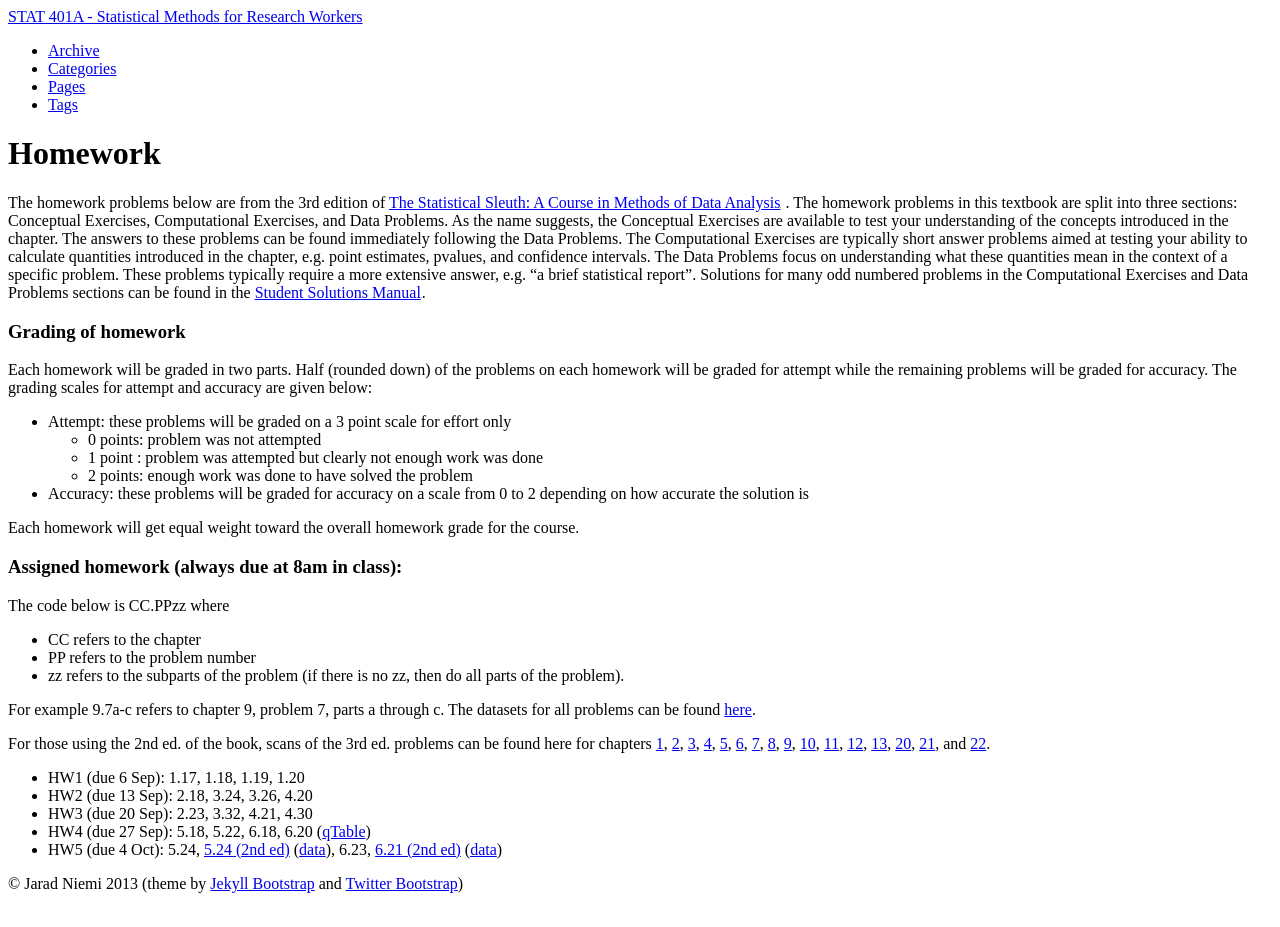
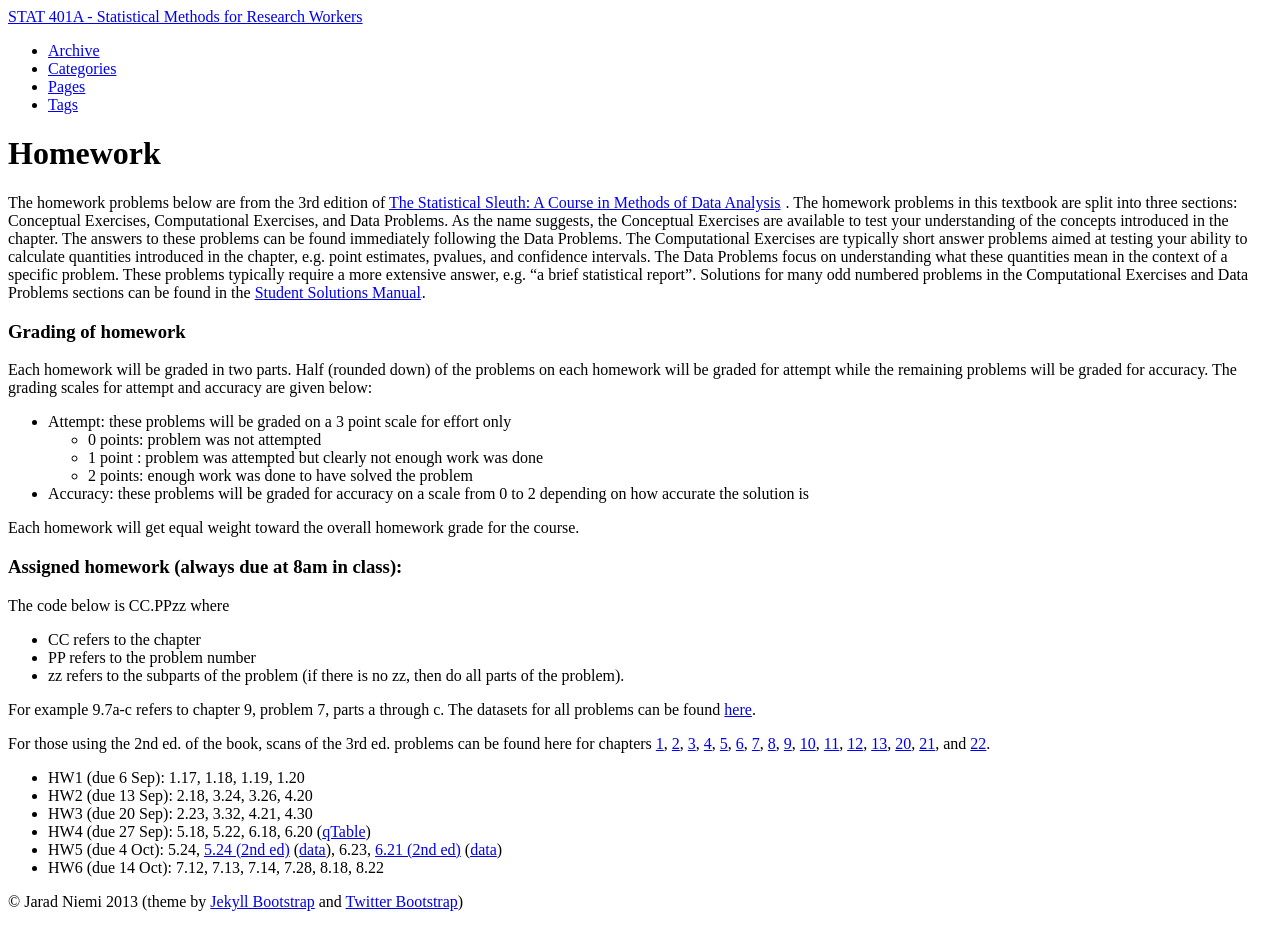
Before and after one commit to jarad/stat401A, a Jekyll site: the page built from homework.md, in a window 1280 px wide. Built offline with Jekyll 4.4.1, drawn with Linux system fonts in a browser that asks for light colours; grey boxes are pictures that could not be loaded.

Commit message:
added hw

```diff
--- a/homework.md
+++ b/homework.md
@@ -60,6 +60,7 @@ For those using the 2nd ed. of the book, scans of the 3rd ed. problems can be fo
 - HW3 (due 20 Sep): 2.23, 3.32, 4.21, 4.30
 - HW4 (due 27 Sep): 5.18, 5.22, 6.18, 6.20 ([qTable]({{BASE_PATH}}/slides/StudentizedRangeDistribution.pdf))
 - HW5 (due 4 Oct): 5.24, [5.24 (2nd ed)]({{BASE_PATH}}/homework/ex0524-2nd.pdf) ([data]({{BASE_PATH}}/homework/ex0524-2nd.csv)), 6.23, [6.21 (2nd ed)]({{BASE_PATH}}/homework/ex0621-2nd.pdf) ([data]({{BASE_PATH}}/homework/ex0621-2nd.csv))
+- HW6 (due 14 Oct): 7.12, 7.13, 7.14, 7.28, 8.18, 8.22
 
 
 <!---
```
